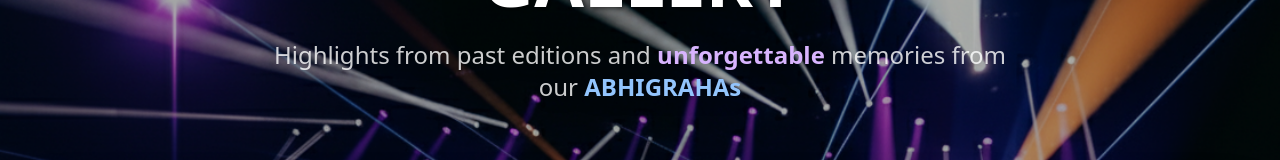
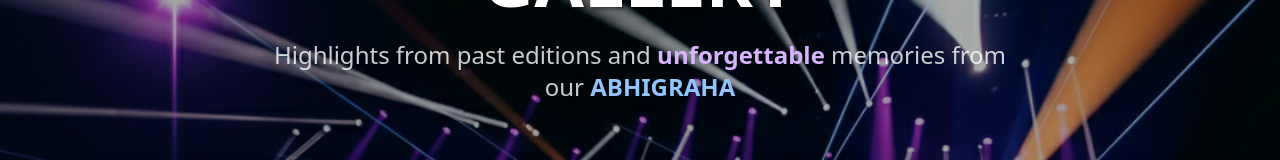
Before and after one commit to arpanpramanik2003/freshers-website, a React (Vite) app in the folder frontend/: page /gallery in a window 1280 px wide. Shown: the part 185-345 px from the top of the page. Built offline with nearby package versions, Linux system fonts and the light colour scheme; no server answers.

Commit message:
Update Gallery.jsx

```diff
--- a/frontend/src/pages/Gallery.jsx
+++ b/frontend/src/pages/Gallery.jsx
@@ -89,7 +89,7 @@ export default function Gallery() {
             GALLERY
           </h1>
           <p className="text-lg sm:text-xl md:text-2xl text-white/80 font-light max-w-3xl mx-auto leading-relaxed drop-shadow-lg">
-            Highlights from past editions and <span className="text-purple-300 font-bold">unforgettable</span> memories from our <span className="text-blue-300 font-bold">ABHIGRAHAs</span>
+            Highlights from past editions and <span className="text-purple-300 font-bold">unforgettable</span> memories from our <span className="text-blue-300 font-bold">ABHIGRAHA</span>
           </p>
         </div>
 
```
